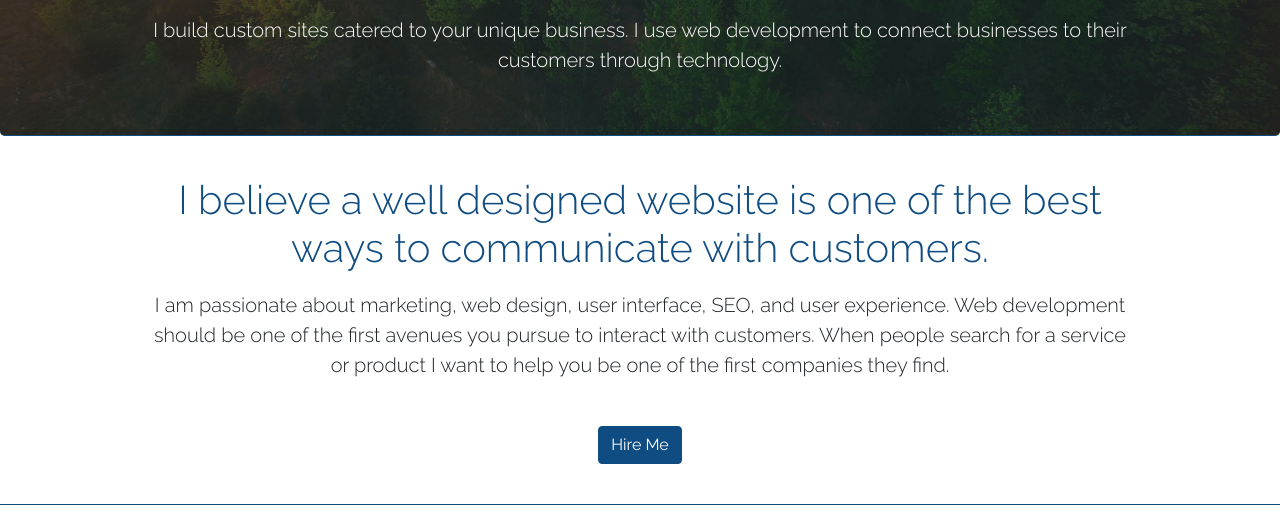
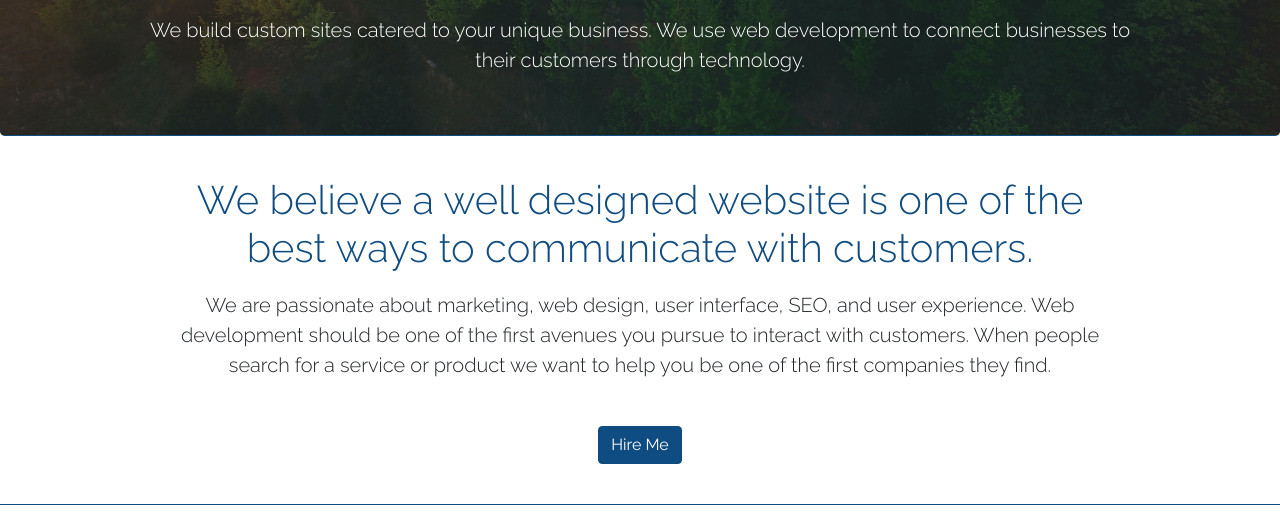
Before and after one commit to DevHare1/DevHare1.github.io, a plain HTML site: page index.html in a window 1280 px wide. Shown: the part 627-1139 px from the top of the page. Drawn offline with nearby package versions, Linux system fonts and the light colour scheme.

Commit message:
Update index.html

```diff
--- a/index.html
+++ b/index.html
@@ -67,7 +67,7 @@
           <img src="images/logowhitetransparent.png" class="logo" alt="logo" />
           <h1 class="text-uppercase">Need a website?</h1>
           <p class="lead pb-4">
-            I build custom sites catered to your unique business. I use web
+            We build custom sites catered to your unique business. We use web
             development to connect businesses to their customers through
             technology.
           </p>
@@ -77,14 +77,14 @@
       <!--About-->
       <div class="jumbotron about mx-auto text-center about">
         <h2 class="h1">
-          I believe a well designed website is one of the best ways to
+          We believe a well designed website is one of the best ways to
           communicate with customers.
         </h2>
         <p class="lead">
-          I am passionate about marketing, web design, user interface, SEO, and
-          user experience. Web development should be one of the first avenues
-          you pursue to interact with customers. When people search for a
-          service or product I want to help you be one of the first companies
+          We are passionate about marketing, web design, user interface, SEO,
+          and user experience. Web development should be one of the first
+          avenues you pursue to interact with customers. When people search for
+          a service or product we want to help you be one of the first companies
           they find.
         </p>
         <a href="./contact.html" class="btn btn-primary" target="_self"
```
